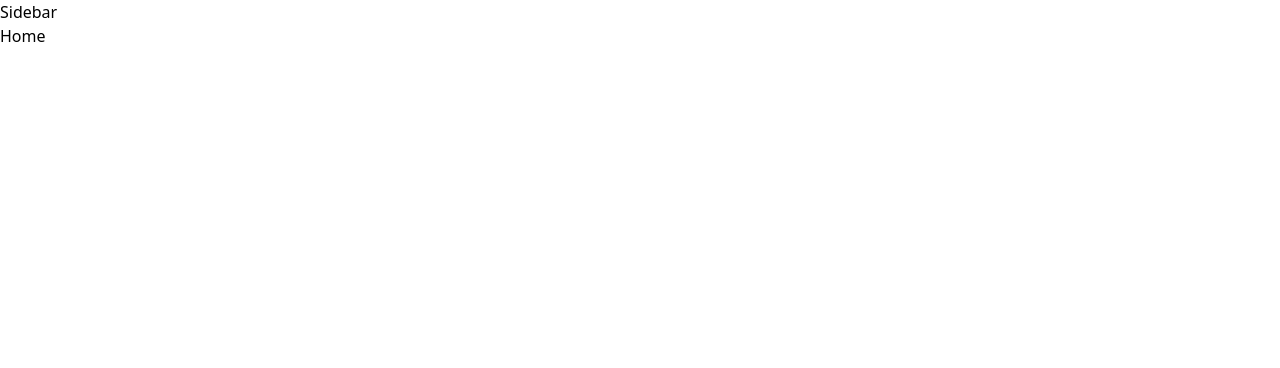
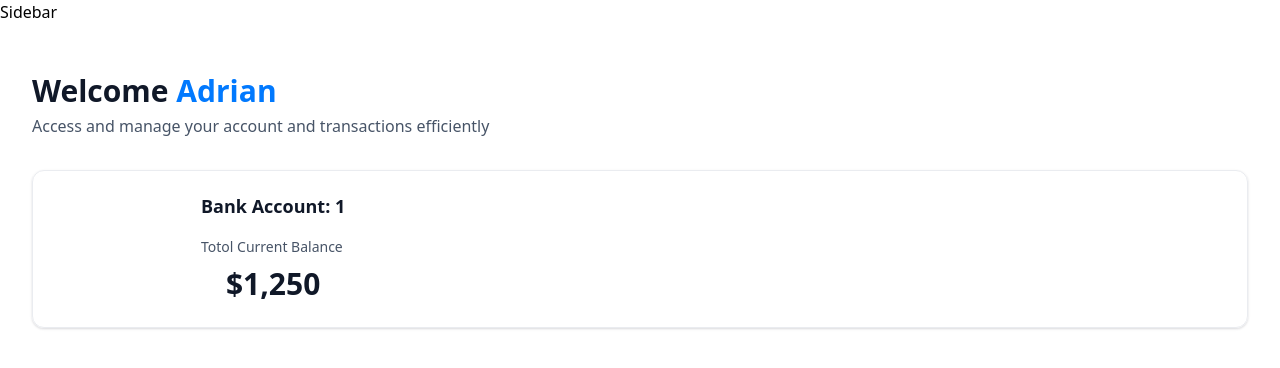
Before and after one commit to Shahriyar001/banking-app, a Next.js app: page / in a window 1280 px wide. Shown: the top 368 px of the page. Built offline with nearby package versions, Linux system fonts and the light colour scheme.

Commit message:
added homepage ui

```diff
--- a/app/(root)/page.tsx
+++ b/app/(root)/page.tsx
@@ -1,7 +1,28 @@
+import HeaderBox from "@/components/HeaderBox";
+import TotalBalanceBox from "@/components/TotalBalanceBox";
 import React from "react";
 
 const Home = () => {
-  return <div>Home</div>;
+  const loggedIn = { firstName: "Adrian" };
+  return (
+    <section className="home">
+      <div className="home-content">
+        <header className="home-header">
+          <HeaderBox
+            type="greeting"
+            title="Welcome"
+            user={loggedIn?.firstName || "Guest"}
+            subtext="Access and manage your account and transactions efficiently"
+          />
+          <TotalBalanceBox
+            accounts={[]}
+            totalBanks={1}
+            totalCurrentBalance={1250.35}
+          />
+        </header>
+      </div>
+    </section>
+  );
 };
 
 export default Home;
--- /dev/null
+++ b/components/AnimatedCounter.tsx
@@ -0,0 +1,13 @@
+"use client";
+import React from "react";
+import CountUp from "react-countup";
+
+const AnimatedCounter = ({ amount }: { amount: number }) => {
+  return (
+    <div>
+      <CountUp decimal="," prefix="$" end={amount} />
+    </div>
+  );
+};
+
+export default AnimatedCounter;
--- /dev/null
+++ b/components/HeaderBox.tsx
@@ -0,0 +1,22 @@
+import React from "react";
+
+const HeaderBox = ({
+  type = "title",
+  title,
+  subtext,
+  user,
+}: HeaderBoxProps) => {
+  return (
+    <div className="header-box">
+      <h1 className="header-box-title">
+        {title}
+        {type === "greeting" && (
+          <span className="text-bankGradient">&nbsp;{user}</span>
+        )}
+      </h1>
+      <p className="header-box-subtext">{subtext}</p>
+    </div>
+  );
+};
+
+export default HeaderBox;
--- /dev/null
+++ b/components/TotalBalanceBox.tsx
@@ -0,0 +1,25 @@
+import React from "react";
+import AnimatedCounter from "./AnimatedCounter";
+
+const TotalBalanceBox = ({
+  accounts = [],
+  totalBanks,
+  totalCurrentBalance,
+}: TotlaBalanceBoxProps) => {
+  return (
+    <section className="total-balance">
+      <div className="total-balance-chart">{/* DonautChart */}</div>
+      <div className="flex flex-col gap-5">
+        <h2 className="header-2"> Bank Account: {totalBanks}</h2>
+        <div className="flex flex-col gap-2">
+          <p className="total-balance-label">Totol Current Balance</p>
+          <p className="total-balance-amount flex-center gap-2">
+            <AnimatedCounter amount={totalCurrentBalance} />
+          </p>
+        </div>
+      </div>
+    </section>
+  );
+};
+
+export default TotalBalanceBox;
--- a/package.json
+++ b/package.json
@@ -14,7 +14,9 @@
     "clsx": "^2.1.1",
     "lucide-react": "^0.456.0",
     "next": "15.0.3",
+    "query-string": "^9.1.1",
     "react": "19.0.0-rc-66855b96-20241106",
+    "react-countup": "^6.5.3",
     "react-dom": "19.0.0-rc-66855b96-20241106",
     "tailwind-merge": "^2.5.4",
     "tailwindcss-animate": "^1.0.7"
```
Also changed, not shown: 1 other file (tests, documents, lock files or other folders).
